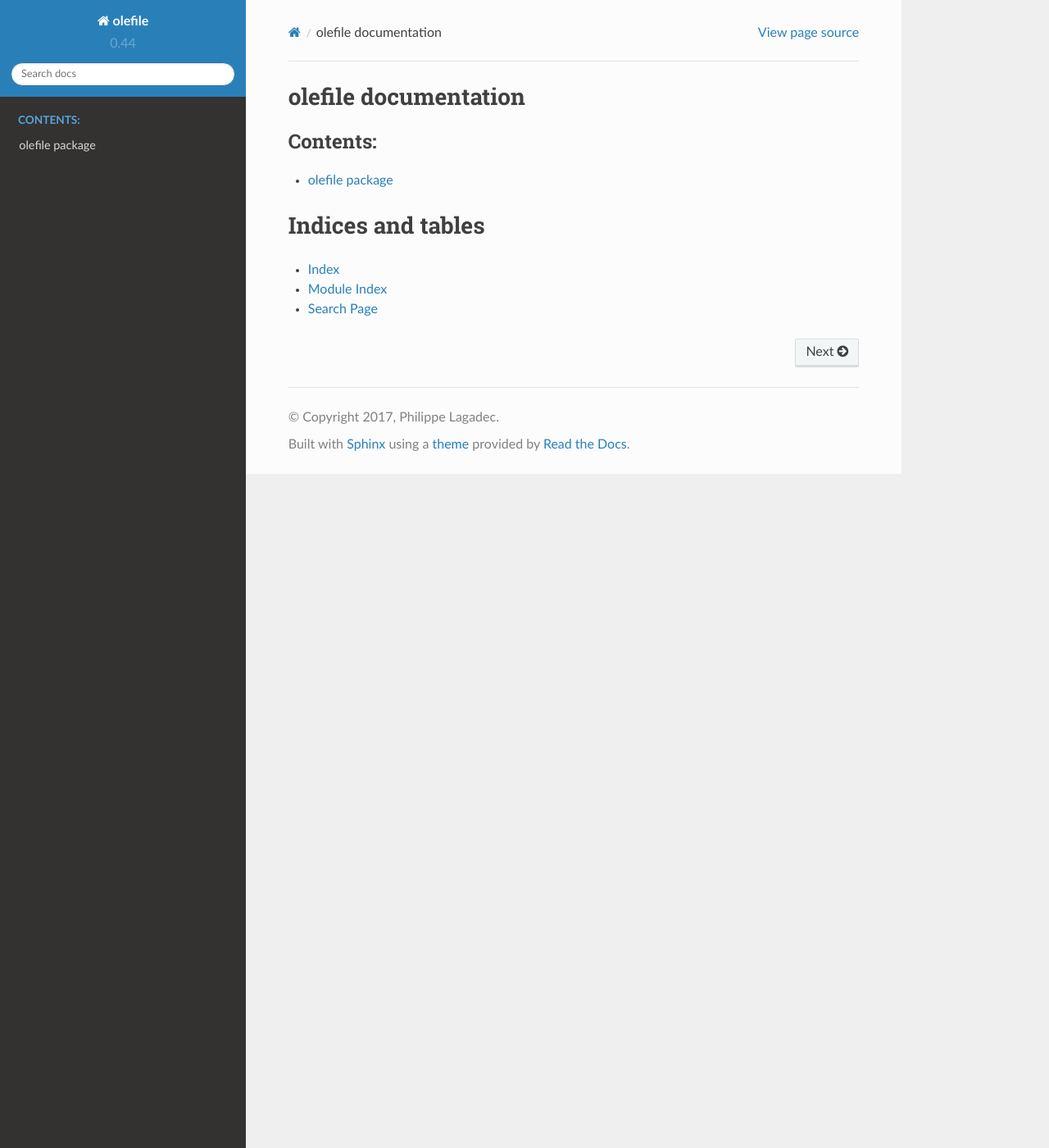
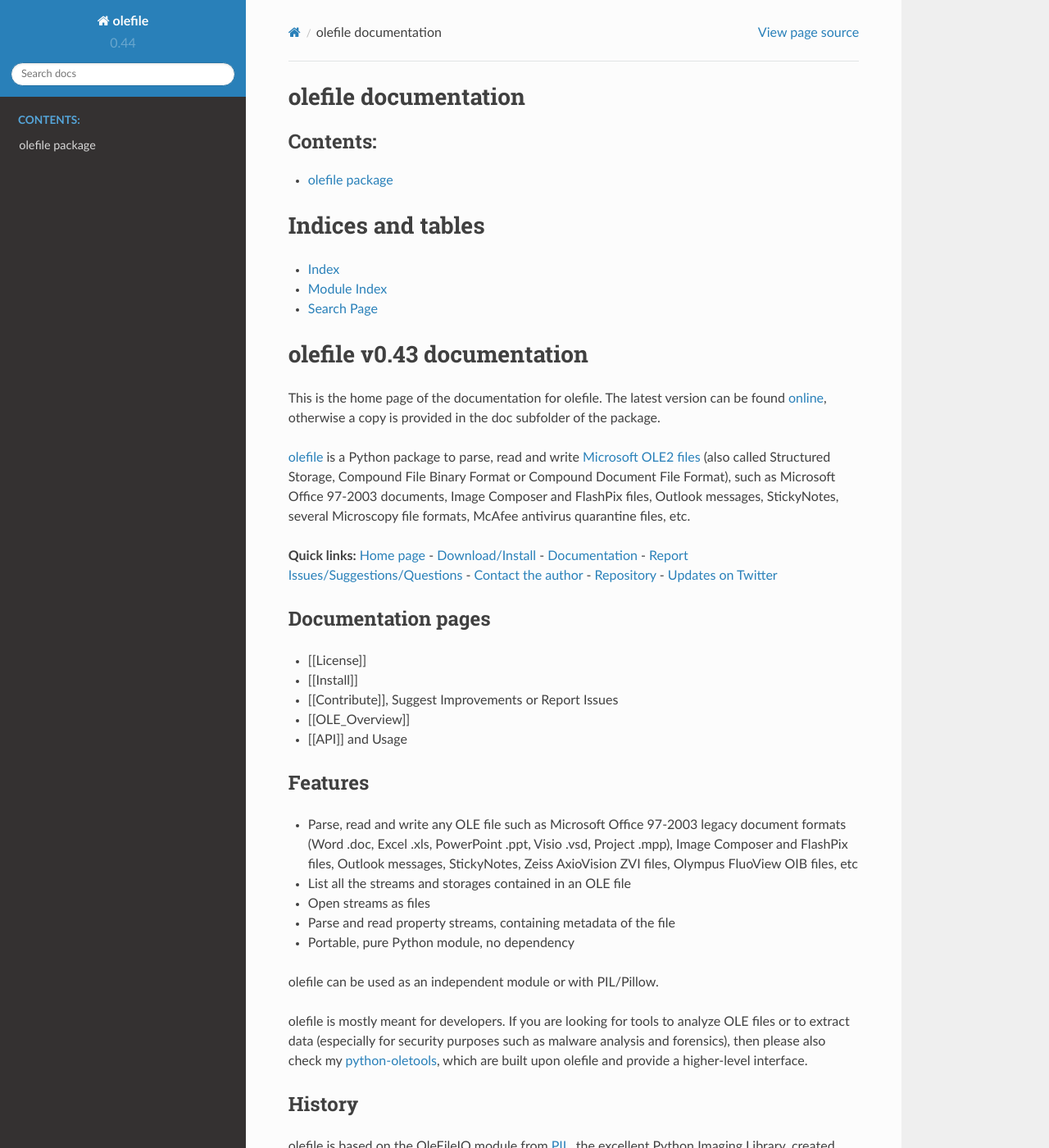
Before and after one commit to decalage2/olefile, a Sphinx documentation site: the page built from doc/index.rst, in a window 1280 px wide and 1400 px high. Shown: the whole window at 82% size. Built offline with Sphinx 7.4.7 and the Read the Docs theme 2.0.0, drawn with Linux system fonts in a browser that asks for light colours; some of the changed text lies outside the part shown.

Commit message:
doc: updated index

```diff
--- a/doc/index.rst
+++ b/doc/index.rst
@@ -16,3 +16,109 @@ Indices and tables
 * :ref:`genindex`
 * :ref:`modindex`
 * :ref:`search`
+
+olefile v0.43 documentation
+===========================
+
+This is the home page of the documentation for olefile. The latest
+version can be found
+`online <https://bitbucket.org/decalage/olefileio_pl/wiki>`__, otherwise
+a copy is provided in the doc subfolder of the package.
+
+`olefile <http://www.decalage.info/olefile>`__ is a Python package to
+parse, read and write `Microsoft OLE2
+files <http://en.wikipedia.org/wiki/Compound_File_Binary_Format>`__
+(also called Structured Storage, Compound File Binary Format or Compound
+Document File Format), such as Microsoft Office 97-2003 documents, Image
+Composer and FlashPix files, Outlook messages, StickyNotes, several
+Microscopy file formats, McAfee antivirus quarantine files, etc.
+
+**Quick links:** `Home page <http://www.decalage.info/olefile>`__ -
+`Download/Install <https://bitbucket.org/decalage/olefileio_pl/wiki/Install>`__
+- `Documentation <https://bitbucket.org/decalage/olefileio_pl/wiki>`__ -
+`Report
+Issues/Suggestions/Questions <https://bitbucket.org/decalage/olefileio_pl/issues?status=new&status=open>`__
+- `Contact the author <http://decalage.info/contact>`__ -
+`Repository <https://bitbucket.org/decalage/olefileio_pl>`__ - `Updates
+on Twitter <https://twitter.com/decalage2>`__
+
+Documentation pages
+-------------------
+
+-  [[License]]
+-  [[Install]]
+-  [[Contribute]], Suggest Improvements or Report Issues
+-  [[OLE\_Overview]]
+-  [[API]] and Usage
+
+Features
+--------
+
+-  Parse, read and write any OLE file such as Microsoft Office 97-2003
+   legacy document formats (Word .doc, Excel .xls, PowerPoint .ppt,
+   Visio .vsd, Project .mpp), Image Composer and FlashPix files, Outlook
+   messages, StickyNotes, Zeiss AxioVision ZVI files, Olympus FluoView
+   OIB files, etc
+-  List all the streams and storages contained in an OLE file
+-  Open streams as files
+-  Parse and read property streams, containing metadata of the file
+-  Portable, pure Python module, no dependency
+
+olefile can be used as an independent module or with PIL/Pillow.
+
+olefile is mostly meant for developers. If you are looking for tools to
+analyze OLE files or to extract data (especially for security purposes
+such as malware analysis and forensics), then please also check my
+`python-oletools <http://www.decalage.info/python/oletools>`__, which
+are built upon olefile and provide a higher-level interface.
+
+History
+-------
+
+olefile is based on the OleFileIO module from
+`PIL <http://www.pythonware.com/products/pil/index.htm>`__, the
+excellent Python Imaging Library, created and maintained by Fredrik
+Lundh. The olefile API is still compatible with PIL, but since 2005 I
+have improved the internal implementation significantly, with new
+features, bugfixes and a more robust design. From 2005 to 2014 the
+project was called OleFileIO\_PL, and in 2014 I changed its name to
+olefile to celebrate its 9 years and its new write features.
+
+As far as I know, this module is the most complete and robust Python
+implementation to read MS OLE2 files, portable on several operating
+systems. (please tell me if you know other similar Python modules)
+
+Since 2014 olefile/OleFileIO\_PL has been integrated into
+`Pillow <http://python-imaging.github.io/>`__, the friendly fork of PIL.
+olefile will continue to be improved as a separate project, and new
+versions will be merged into Pillow regularly.
+
+Main improvements over the original version of OleFileIO in PIL:
+----------------------------------------------------------------
+
+-  Compatible with Python 3.x and 2.6+
+-  Many bug fixes
+-  Support for files larger than 6.8MB
+-  Support for 64 bits platforms and big-endian CPUs
+-  Robust: many checks to detect malformed files
+-  Runtime option to choose if malformed files should be parsed or raise
+   exceptions
+-  Improved API
+-  Metadata extraction, stream/storage timestamps (e.g. for document
+   forensics)
+-  Can open file-like objects
+-  Added setup.py and install.bat to ease installation
+-  More convenient slash-based syntax for stream paths
+-  Write features
+
+--------------
+
+olefile documentation
+---------------------
+
+-  [[Home]]
+-  [[License]]
+-  [[Install]]
+-  [[Contribute]], Suggest Improvements or Report Issues
+-  [[OLE\_Overview]]
+-  [[API]] and Usage
```
